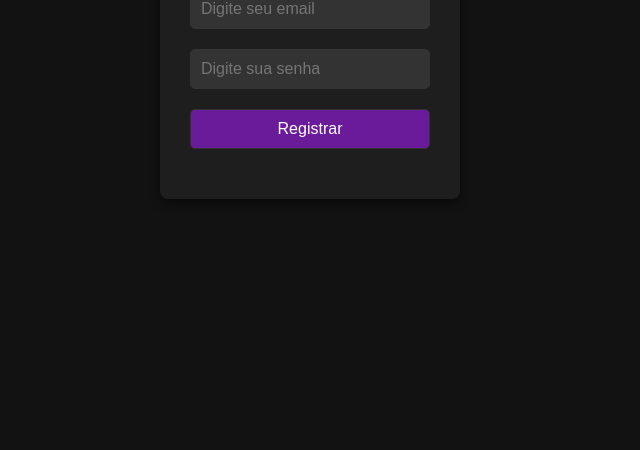
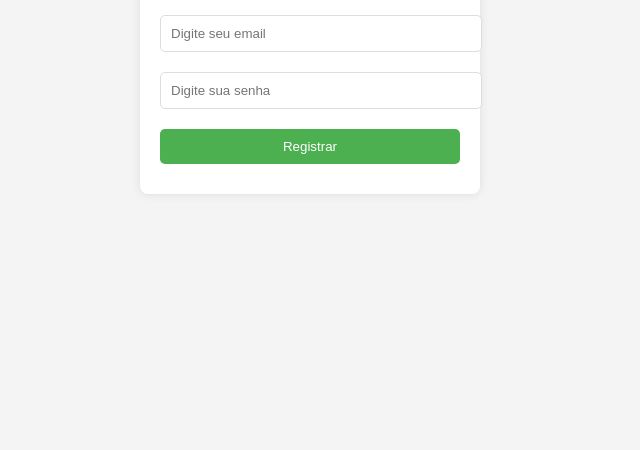
Before and after one commit to ByLeeHoon/Abyss-imensuravel, a plain HTML site: page register.html in a window 1280 px wide. Shown: the part 350-800 px from the top of the page, without its empty margins (330-970 px from the left). Drawn offline with Linux system fonts and the light colour scheme.

Commit message:
Update register.css

```diff
--- a/register.css
+++ b/register.css
@@ -1,32 +1,24 @@
-/* Reset de margin, padding e box-sizing */
-* {
-    margin: 0;
-    padding: 0;
-    box-sizing: border-box;
-}
-
-/* Estilos gerais */
+/* register.css */
 body {
     font-family: Arial, sans-serif;
-    background-color: #121212;
-    color: #ffffff;
+    background-color: #f4f4f4;
     display: flex;
     justify-content: center;
     align-items: center;
     height: 100vh;
+    margin: 0;
 }
 
 .container {
-    background-color: #1e1e1e;
-    padding: 30px;
+    background-color: white;
+    padding: 20px;
     border-radius: 8px;
-    box-shadow: 0 4px 10px rgba(0, 0, 0, 0.5);
+    box-shadow: 0 0 10px rgba(0, 0, 0, 0.1);
     width: 300px;
 }
 
 h1 {
     text-align: center;
-    font-size: 24px;
     margin-bottom: 20px;
 }
 
@@ -34,27 +26,23 @@ input {
     width: 100%;
     padding: 10px;
     margin: 10px 0;
-    border: 1px solid #333;
+    border: 1px solid #ddd;
     border-radius: 5px;
-    background-color: #333;
-    color: #fff;
-    font-size: 16px;
 }
 
 input[type="submit"] {
-    background-color: #6a1b9a;
+    background-color: #4CAF50;
+    color: white;
+    border: none;
     cursor: pointer;
-    transition: background-color 0.3s;
 }
 
 input[type="submit"]:hover {
-    background-color: #8e24aa;
+    background-color: #45a049;
 }
 
-/* Mensagem de erro */
 .error-message {
     color: red;
-    font-size: 14px;
+    font-size: 12px;
     text-align: center;
-    margin-top: 10px;
 }
```
